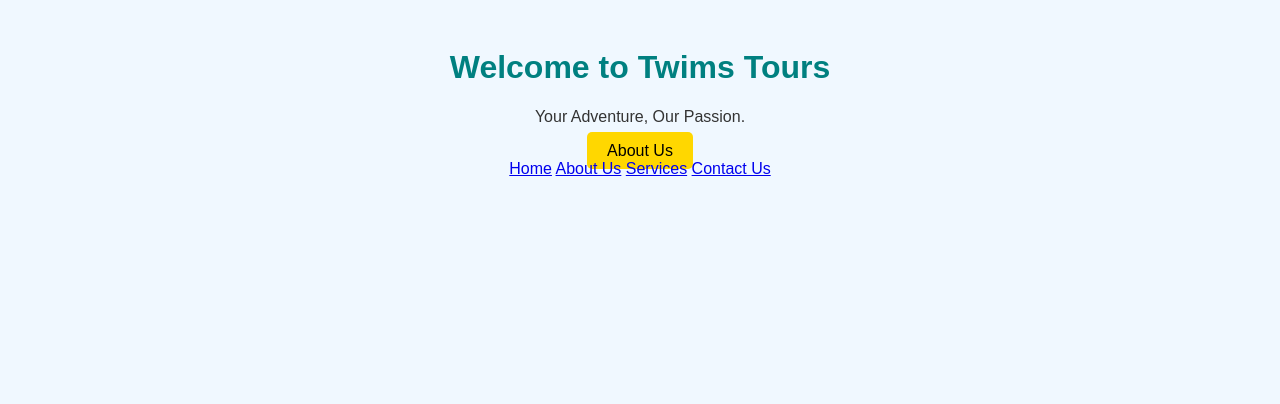
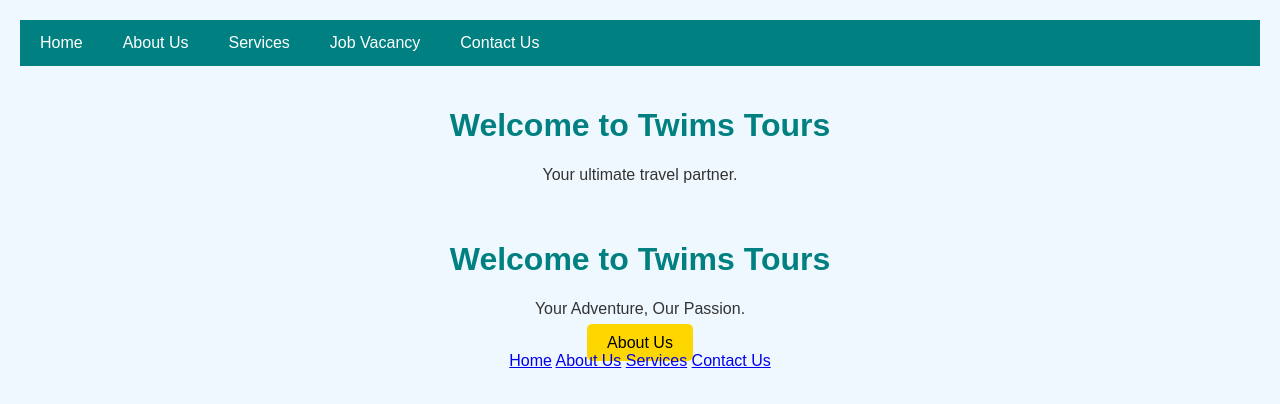
Before and after one commit to Twimstours/Twimstours, a plain HTML site: page index.html in a window 1280 px wide. Drawn offline with Linux system fonts and the light colour scheme.

Commit message:
Update index.html

```diff
--- a/index.html
+++ b/index.html
@@ -1,4 +1,52 @@
 <!DOCTYPE html>
+<html lang="en">
+<head>
+    <meta charset="UTF-8">
+    <meta name="viewport" content="width=device-width, initial-scale=1.0">
+    <title>Twims Tours - Home</title>
+    <style>
+        body {
+            font-family: Arial, sans-serif;
+            margin: 0;
+        }
+        .navbar {
+            background-color: teal;
+            overflow: hidden;
+        }
+        .navbar a {
+            float: left;
+            display: block;
+            color: white;
+            text-align: center;
+            padding: 14px 20px;
+            text-decoration: none;
+        }
+        .navbar a:hover {
+            background-color: gold;
+            color: black;
+        }
+        .content {
+            padding: 20px;
+        }
+    </style>
+</head>
+<body>
+
+    <div class="navbar">
+        <a href="index.html">Home</a>
+        <a href="about.html">About Us</a>
+        <a href="services.html">Services</a>
+        <a href="job-vacancy.html">Job Vacancy</a>
+        <a href="contact.html">Contact Us</a>
+    </div>
+
+    <div class="content">
+        <h1>Welcome to Twims Tours</h1>
+        <p>Your ultimate travel partner.</p>
+    </div>
+
+</body>
+</html><!DOCTYPE html>
 <html>
 <head>
     <title>Twims Tours</title>
```
